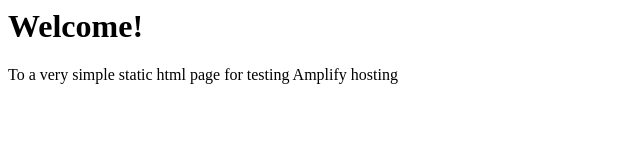
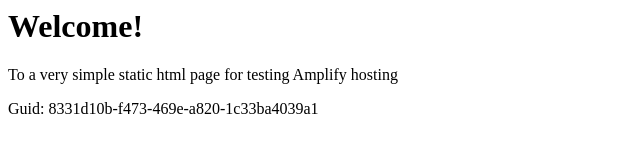
Before and after one commit to aws-aemilia-bah/Github-PR-Commit-Integration-Test-DoNotTouch-Gith-OKSLNVO2-v1-prod-me-south-1, a website: page src/index.html in a window 1280 px wide. Shown: the whole page, without its empty margins (0-640 px from the left). Drawn offline with Linux system fonts and the light colour scheme.

Commit message:
commit from integ tests

```diff
--- a/src/index.html
+++ b/src/index.html
@@ -1,3 +1,5 @@
+
+
 <html lang="en">
 
 <head>
@@ -10,6 +12,6 @@
 <body>
     <h1>Welcome!</h1>
     <p>To a very simple static html page for testing Amplify hosting</p>
-</body>
+    <p>Guid: 8331d10b-f473-469e-a820-1c33ba4039a1</p></body>
 
 </html>
```
